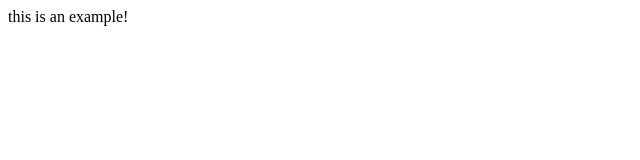
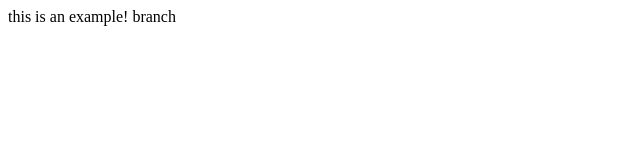
Before and after one commit to gitswitch/myappsample, a plain HTML site: page index.html in a window 1280 px wide. Shown: the full height of the page, 0-640 px from the left. Drawn offline with Linux system fonts and the light colour scheme.

Commit message:
branch form

```diff
--- a/index.html
+++ b/index.html
@@ -4,6 +4,7 @@
 
         <body>
             this is an example!
+            branch
         </body>
     </head>
 </html>
```
Also changed, not shown: branch.html (added, +1 -0 lines), 1 other file.
